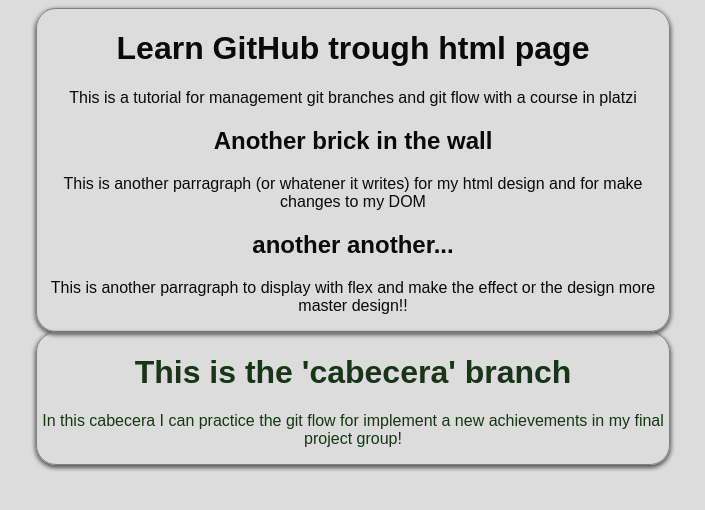
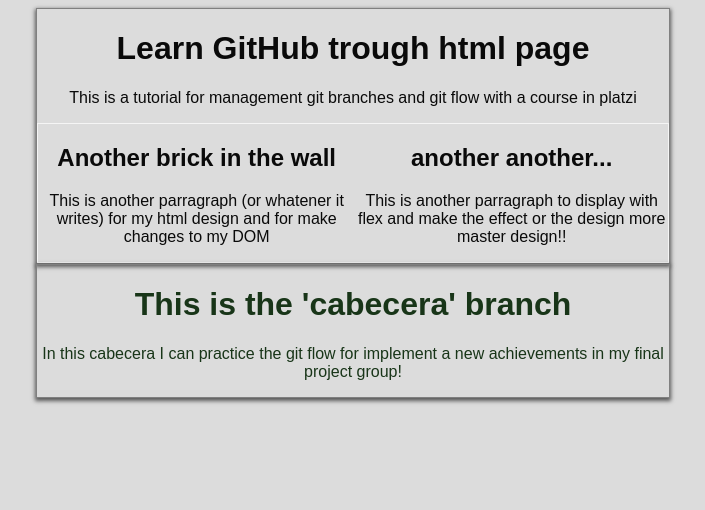
Before and after one commit to juan-alvarz/learn-git-flow, a plain HTML site: page index.html in a window 1280 px wide. Shown: the whole page, without its empty margins (287-992 px from the left). Drawn offline with Linux system fonts and the light colour scheme.

Commit message:
change again the flexbo

```diff
--- a/styles.css
+++ b/styles.css
@@ -12,7 +12,6 @@
     width: 50%;
     text-align: center;
     margin: auto;
-    border-radius: 20px;
     box-shadow: 0 2px 4px 1px rgba(0, 0, 0, .6);
 }
 
@@ -28,3 +27,8 @@
 .cabecera:hover {
     background-color: blanchedalmond;
 }
+
+.sectioner {
+    border: 1px solid whitesmoke;
+    display: flex;
+}
```
